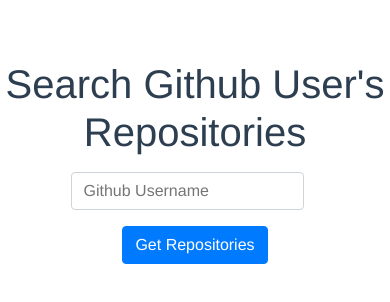
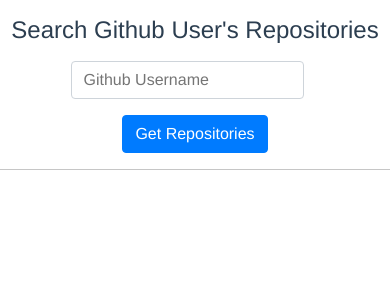
Before and after one commit to reinaldoivan777/github-repo-app, a Vue app: page / in a window 390 px wide. Shown: the top 302 px of the page. Built offline with nearby package versions, Linux system fonts and the light colour scheme.

Commit message:
update styles and update linter rules

```diff
--- a/package.json
+++ b/package.json
@@ -48,6 +48,7 @@
     ],
     "extends": [
       "plugin:vue/essential",
+      "plugin:vue/recommended",
       "eslint:recommended",
       "eslint-config-prettier",
       "eslint-config-prettier/vue"
--- a/src/App.vue
+++ b/src/App.vue
@@ -17,6 +17,5 @@ export default {
   -moz-osx-font-smoothing: grayscale;
   text-align: center;
   color: #2c3e50;
-  margin-top: 60px;
 }
 </style>
--- a/src/components/Search.vue
+++ b/src/components/Search.vue
@@ -1,13 +1,17 @@
 <template>
   <div>
+    <div class="search">
       <h1 class="mb-3">Search Github User's Repositories</h1>
       <form @submit.prevent="getRepository">
-      <input type="text" class="input-text mb-3" placeholder="Github Username" v-model="inputName" />
+        <input v-model="inputName" type="text" class="input-text mb-3" placeholder="Github Username" />
         <button type="submit" class="btn btn-primary">Get Repositories</button>
       </form>
+    </div>
+    <div class="content">
       <Result v-if="!loading" :repos="repos" :username="username" />
       <b-spinner v-else type="grow" variant="primary" label="Spinning" class="my-3"></b-spinner>
       <h5 v-if="notFound" class="my-3">Result Not Found!</h5>
+    </div>
   </div>
 </template>
 
@@ -63,4 +67,49 @@ export default {
   transition: border-color 0.15s ease-in-out, box-shadow 0.15s ease-in-out, -webkit-box-shadow 0.15s ease-in-out;
   margin-right: 1rem;
 }
+
+.search {
+  position: fixed;
+  width: 100%;
+  border-bottom: 1px solid rgb(198, 198, 198);
+  background-color: #ffffff;
+  z-index: 800;
+  top: 0;
+  padding: 16px 0;
+}
+
+.content {
+  position: relative;
+  top: 160px;
+}
+
+@media only screen and (max-width: 320px) {
+  .content {
+    top: 200px;
+  }
+
+  h1 {
+    font-size: 1.5rem !important;
+  }
+}
+
+@media only screen and (min-width: 321px) and (max-width: 400px) {
+  .content {
+    top: 175px;
+  }
+
+  h1 {
+    font-size: 1.5rem !important;
+  }
+}
+
+@media only screen and (min-width: 401px) and (max-width: 500px) {
+  .content {
+    top: 135px;
+  }
+
+  h1 {
+    font-size: 1.5rem !important;
+  }
+}
 </style>
```
Lines whose indentation alone changed are shown as unchanged.
